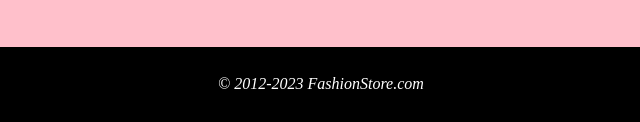
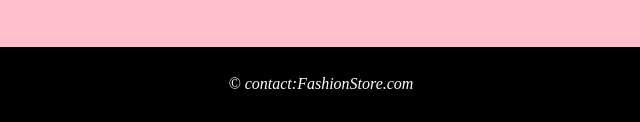
Before and after one commit to Luckwin-subinaya/fashion-html-css, a plain HTML site: page index.html in a window 1280 px wide. Shown: the part 1722-1844 px from the top of the page, 319-959 px from the left. Drawn offline with Linux system fonts and the light colour scheme.

Commit message:
fashion store

```diff
--- a/index.html
+++ b/index.html
@@ -122,5 +122,5 @@
 
         </main>
     </body>
-    <footer> &#169; 2012-2023 FashionStore.com</footer>
+    <footer> &#169; contact:FashionStore.com</footer>
 </html>
```
